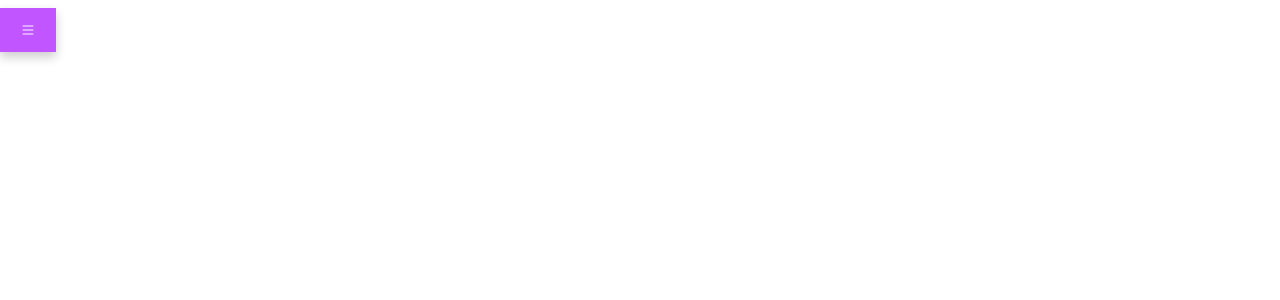
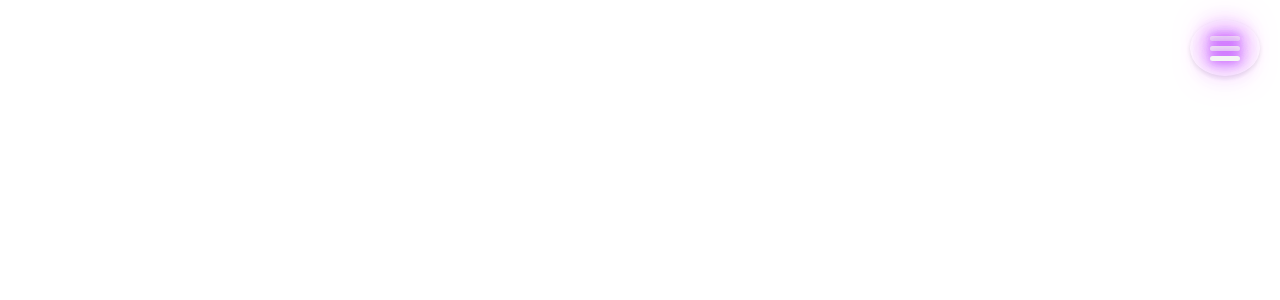
Before and after one commit to TamaraJoniec/React-Portfolio, a React (Create React App) app: page / in a window 1280 px wide. Shown: the top 300 px of the page. Built offline with nearby package versions, Linux system fonts and the light colour scheme; the HTML template or start-up script is replaced by a standard one.

Commit message:
css for toggle bar

```diff
--- a/src/components/NavTabs.js
+++ b/src/components/NavTabs.js
@@ -6,22 +6,20 @@ function NavTabs() {
 
   return (
     <div className="navbar">
-      <button className="hamburger" onClick={() => setNavOpen(!navOpen)}>
-        <i className="bi bi-list"></i>
+      <button id="toggleNav" onClick={() => setNavOpen(!navOpen)}>
+        <span className="bar"></span>
+        <span className="bar"></span>
+        <span className="bar"></span>      </button>
       <ul style={{ transform: navOpen ? 'translateX(0)' : 'translateX(100%)' }}>
-          <li>
-            <button onClick={() => setNavOpen(false)}>X</button>
-          </li>
         <li><a href="/React-Portfolio/">Home</a></li>
         <li><a href="#about">About</a></li>
         <li><a href="/React-Portfolio/project-gallery/">Portfolio</a></li>
         <li><a href="/React-Portfolio/contact/">Contact</a></li>
       </ul>
-      </button>
     </div>
-
   );
 }
 
 
+
 export default NavTabs;
--- a/src/styles.css
+++ b/src/styles.css
@@ -1,3 +1,5 @@
+@import 'bootstrap-icons/font/bootstrap-icons.css';
+
 /* Define a color palette */
 :root {
   --primary-color: #5563FF;
@@ -14,8 +16,10 @@ html {
   padding: 0;
   height: 100%;
   width: 100%;
-  font-family: 'Roboto', sans-serif; /* Moved here to make it global */
-  background-color: var(--background-color); /* Added for consistency */
+  font-family: 'Roboto', sans-serif;
+  /* Moved here to make it global */
+  background-color: var(--background-color);
+  /* Added for consistency */
 }
 
 
@@ -24,31 +28,66 @@ html {
 .navbar {
   position: relative;
   z-index: 10;
+  display: flex;
+  align-items: center;
+  justify-content: flex-end;
 }
 
 #toggleNav {
-  /* Styling for the menu button here */
-  background-color: var(--primary-color);
-  color: #FFF;
+  background-color: transparent;
+  /* Making the background transparent */
   border: none;
-  padding: 10px 20px;
-  border-radius: 12px;
+  position: fixed;
+  /* Fixing the position so it's always on the top-right */
+  top: 20px;
+  /* 20px from the top */
+  right: 20px;
+  /* 20px from the right */
+  height: 7%;  /* Set equal height to width */
+  border-radius: 50%; /* Round shape */
+  /* Making it a circle */
   cursor: pointer;
   transition: background-color 0.3s;
+  z-index: 11;
+  /* Make sure it's above other content */
+  box-shadow: 0 2px 5px rgba(0, 0, 0, 0.1);
+  /* Subtle shadow for depth */
+}
+.bar {
+  width: 30px; /* Adjust for desired width */
+  height: 5px; /* Adjust for desired height/thickness */
+  background-color: var(--background-color); /* Switch to neon pink on hover */
+  box-shadow: 0 0 10px var(--secondary-color), /* Outer glow */
+              0 0 20px var(--secondary-color),
+              0 0 30px var(--secondary-color),
+              0 0 40px var(--secondary-color);  margin: 5px 0; /* Space between bars */
+  display: flex;
+  flex-direction: column;
+  border-radius: 4px;
+
 }
 
 #toggleNav:hover {
-  background-color: var(--secondary-color);
+  background-color: var(--primary-color); /* Switch to neon pink on hover */
+  box-shadow: 0 0 10px var(--primary-color), /* Outer glow */
+              0 0 20px var(--primary-color),
+              0 0 30px var(--primary-color),
+              0 0 40px var(--primary-color);
+  /* Slight darkening on hover */
 }
 
+
 .navbar ul {
-  position: fixed; /* Fullscreen overlay */
+  position: fixed;
+  /* Fullscreen overlay */
   top: 0;
   left: 0;
   width: 100%;
   height: 100vh;
-  background: rgba(255, 255, 255, 0.8); /* Translucent white */
-  backdrop-filter: blur(5px); /* Blur effect */
+  background: rgba(255, 255, 255, 0.8);
+  /* Translucent white */
+  backdrop-filter: blur(5px);
+  /* Blur effect */
   display: flex;
   flex-direction: column;
   align-items: center;
@@ -56,12 +95,14 @@ html {
   list-style-type: none;
   margin: 0;
   padding: 0;
-  transform: translateX(100%); /* Start off the screen */
+  transform: translateX(100%);
+  /* Start off the screen */
   transition: transform 0.3s;
 }
 
 .navbar a {
-  font-size: 2rem; /* Increase size for better readability on overlay */
+  font-size: 2rem;
+  /* Increase size for better readability on overlay */
   color: var(--primary-color);
   text-decoration: none;
   margin: 10px 0;
@@ -277,3 +318,19 @@ footer {
   outline: none;
   box-shadow: 0 0 0 0.2rem rgba(227, 27, 109, 0.5);
 }
+
+@keyframes bounce {
+  0%, 20%, 50%, 80%, 100% {
+    transform: translateY(0);
+  }
+  40% {
+    transform: translateY(-5px);
+  }
+  60% {
+    transform: translateY(-3px);
+  }
+}
+
+#toggleNav {
+  animation: bounce 2s infinite;
+}
```
Lines whose indentation alone changed are shown as unchanged.
